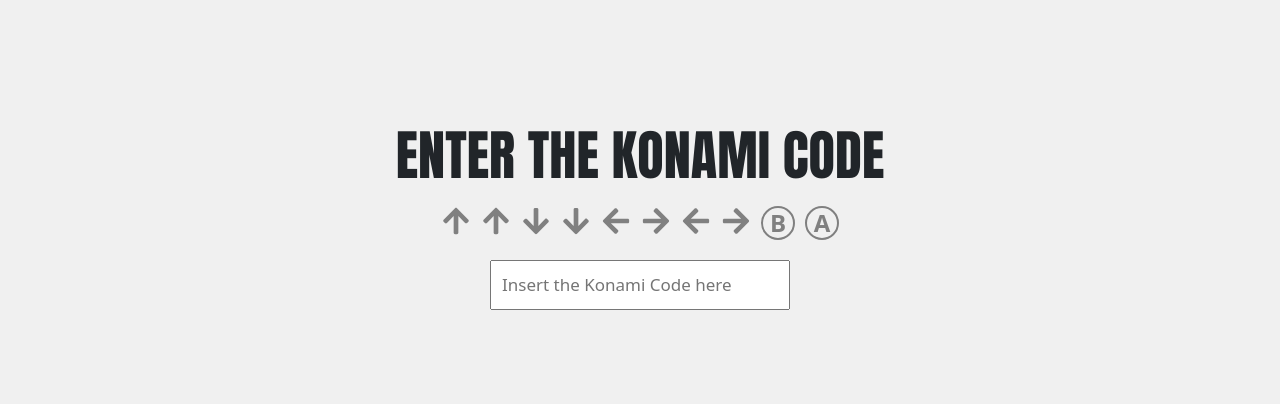
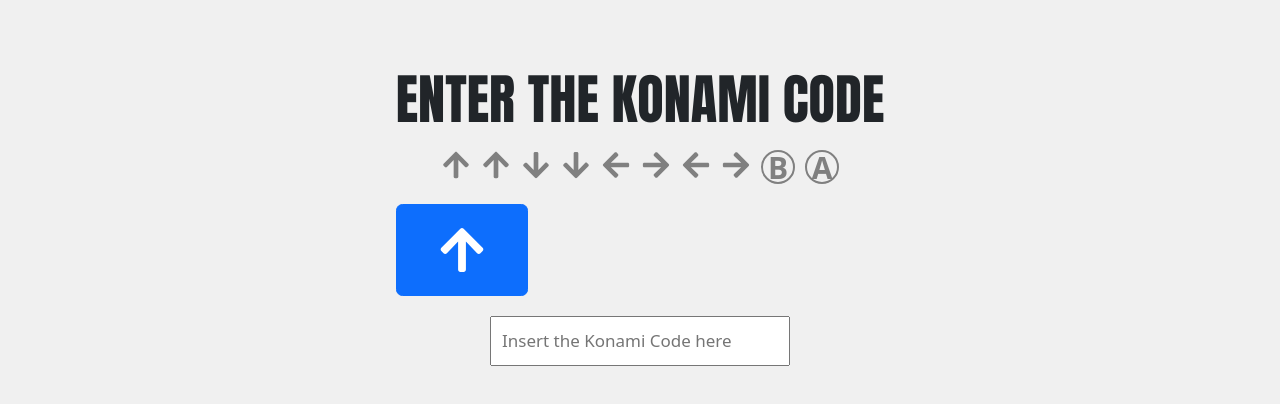
Before and after one commit to dcartist/lebroncryclubnoreactrouter, a React (Vite) app: page / in a window 1280 px wide. Shown: the part 3530-3934 px from the top of the page. Built offline with nearby package versions, Linux system fonts and the light colour scheme; no server answers; a web font is replaced by a local one.

Commit message:
functional konami button

```diff
--- a/src/App.jsx
+++ b/src/App.jsx
@@ -10,11 +10,11 @@
   console.log(import.meta.env.VITE_API_URL);
   return (
     <>
+
       <MainPage />
       <Gallery></Gallery>
-      <Poem></Poem>
-
-      <Greetings> </Greetings>
+      <Poem/>
+      <Greetings/>
       <Konami></Konami>
     </>
   );
--- a/src/Sections/Konami/konami.jsx
+++ b/src/Sections/Konami/konami.jsx
@@ -1,84 +1,121 @@
 import Button from 'react-bootstrap/Button';
 import Modal from 'react-bootstrap/Modal';
 import { useState, useEffect, useRef } from 'react';
-
-import { Header1 } from '../../Components/Headers/Headers'
-import { FaArrowUp, FaArrowDown, FaArrowLeft, FaArrowRight, FaCircle } from 'react-icons/fa'; // Use FaCircle for "A" and "B"
-
+import { Header1 } from '../../Components/Headers/Headers';
+import { FaArrowUp, FaArrowDown, FaArrowLeft, FaArrowRight } from 'react-icons/fa';
 
 export function Konami() {
-
   const [showModal, setShowModal] = useState(false);
   const [keySequence, setKeySequence] = useState([]);
+  const [currentStep, setCurrentStep] = useState(0); // Track the current step in the sequence
+  const [errorMessage, setErrorMessage] = useState('');
+  const [inputValue, setInputValue] = useState(''); // Track the input field value
   const inputRef = useRef(null);
-    const [errorMessage, setErrorMessage] = useState('');
+
   const konamiCode = [
     "ArrowUp", "ArrowUp", "ArrowDown", "ArrowDown",
     "ArrowLeft", "ArrowRight", "ArrowLeft", "ArrowRight",
     "b", "a"
   ];
 
+  const handleButtonClick = () => {
+    const expectedKey = konamiCode[currentStep];
 
-  useEffect(() => {
-    const handleKeyDown = (event) => {
-      if (document.activeElement === inputRef.current) {
-        setKeySequence((prevSequence) => {
-          const newSequence = [...prevSequence, event.key].slice(-konamiCode.length);
+    const newSequence = [...keySequence, expectedKey].slice(-konamiCode.length);
 
-          // Check if the sequence matches the Konami Code
-          if (newSequence.join('') === konamiCode.join('')) {
-            setShowModal(true);
-            setErrorMessage(''); // Clear error message on success
-          } else if (!konamiCode.slice(0, newSequence.length).every((key, index) => key === newSequence[index])) {
-            // Reset if the sequence is incorrect
+    // Update the input field
+    setInputValue((prevValue) => {
+      const updatedValue = prevValue.trim().split(' ');
+      if (updatedValue.length <= currentStep) {
+        updatedValue.push(expectedKey);
+      } else {
+        updatedValue[currentStep] = expectedKey;
+      }
+      return updatedValue.join(' ');
+    });
+
+    // Check if sequence so far is valid
+    if (!konamiCode.slice(0, newSequence.length).every((k, index) => k === newSequence[index])) {
+      // Incorrect sequence: reset
       setErrorMessage('Incorrect code. Try again!');
-            return [];
+      setKeySequence([]);
+      setCurrentStep(0);
+      setInputValue('');
+      return;
     }
 
-          return newSequence;
-        });
+    // Sequence correct so far
+    setKeySequence(newSequence);
+
+    if (newSequence.join('') === konamiCode.join('')) {
+      // Full sequence matched
+      setShowModal(true);
+      setErrorMessage('');
+      setKeySequence([]);
+      setCurrentStep(0);
+      setInputValue('');
+    } else {
+      // Go to next step
+      setCurrentStep(currentStep + 1);
     }
   };
-
-    window.addEventListener('keydown', handleKeyDown);
-    return () => {
-      window.removeEventListener('keydown', handleKeyDown);
-    };
-  }, []);
 
   const getIconColor = (index) => {
     return keySequence[index] === konamiCode[index] ? 'purple' : 'grey';
   };
 
+  const getIconForKey = (key) => {
+    switch (key) {
+      case "ArrowUp":
+        return <FaArrowUp size={50} />;
+      case "ArrowDown":
+        return <FaArrowDown size={50} />;
+      case "ArrowLeft":
+        return <FaArrowLeft size={50} />;
+      case "ArrowRight":
+        return <FaArrowRight size={50} />;
+      case "b":
+        return <span style={{ fontSize: '50px', fontWeight: 'bold' }}>B</span>;
+      case "a":
+        return <span style={{ fontSize: '50px', fontWeight: 'bold' }}>A</span>;
+      default:
+        return null;
+    }
+  };
 
+  const getButtonIconForKey = () => {
+    // Dynamically determine the icon based on the current step
+    const key = konamiCode[currentStep];
+    return getIconForKey(key);
+  };
 
-  return(
+  return (
     <div className="container-fluid vh-100 d-flex text-center justify-content-center align-items-center" style={{ backgroundColor: '#f0f0f0' }}>
       <div className="row">
+        <div className="col">
+          <Header1 headname="ENTER THE KONAMI CODE" />
 
-    <div className="col">
-
-         <Header1  headname="ENTER THE KONAMI CODE"/>
-            <div style={{ display: 'flex', margin: '20px auto', gap: '10px', justifyContent: 'center',flexDirection: 'row', }}>
+          {/* Top Icons */}
+          <div style={{ display: 'flex', margin: '20px auto', gap: '10px', justifyContent: 'center', flexDirection: 'row' }}>
             <FaArrowUp color={getIconColor(0)} size={30} />
-                <FaArrowUp color={getIconColor(1)}  size={30} />
-                <FaArrowDown color={getIconColor(2)}  size={30} />
-                <FaArrowDown color={getIconColor(3)}  size={30} />
-                <FaArrowLeft color={getIconColor(4)}  size={30} />
-                <FaArrowRight color={getIconColor(5)}  size={30} />
-                <FaArrowLeft color={getIconColor(6)}  size={30} />
-                <FaArrowRight color={getIconColor(7)}  size={30} />
+            <FaArrowUp color={getIconColor(1)} size={30} />
+            <FaArrowDown color={getIconColor(2)} size={30} />
+            <FaArrowDown color={getIconColor(3)} size={30} />
+            <FaArrowLeft color={getIconColor(4)} size={30} />
+            <FaArrowRight color={getIconColor(5)} size={30} />
+            <FaArrowLeft color={getIconColor(6)} size={30} />
+            <FaArrowRight color={getIconColor(7)} size={30} />
             <div
               style={{
                 color: getIconColor(8),
-                    fontSize: '24px',
+                fontSize: '30px',
                 fontWeight: 'bold',
                 display: 'flex',
                 alignItems: 'center',
                 justifyContent: 'center',
                 padding: '15px',
-                    width: '24px',
-                    height: '24px',
+                width: '30px',
+                height: '30px',
                 borderRadius: '50%',
                 border: `2px solid ${getIconColor(8)}`,
               }}
@@ -88,14 +125,14 @@
             <div
               style={{
                 color: getIconColor(9),
-                    fontSize: '24px',
+                fontSize: '30px',
                 fontWeight: 'bold',
                 display: 'flex',
                 alignItems: 'center',
                 justifyContent: 'center',
                 padding: '15px',
-                    width: '24px',
-                    height: '24px',
+                width: '30px',
+                height: '30px',
                 borderRadius: '50%',
                 border: `2px solid ${getIconColor(9)}`,
               }}
@@ -104,20 +141,35 @@
             </div>
           </div>
 
+          {/* Large Button */}
+          <div style={{ marginTop: '20px' }}>
+  <Button
+    onClick={handleButtonClick}
+    style={{ padding: '20px 40px', fontSize: '24px', display: 'flex', alignItems: 'center', justifyContent: 'center' }}
+  >
+    {getButtonIconForKey()} {/* Dynamically display the correct icon */}
+  </Button>
+</div>
 
+          {/* Input Field */}
           <div style={{ margin: '20px' }}>
             <input
               ref={inputRef}
               type="text"
+              value={inputValue} // Bind the input field to the state
               placeholder="Insert the Konami Code here"
               style={{ padding: '10px', width: '300px' }}
+              readOnly // Make the input field read-only
             />
           </div>
+
+          {/* Error Message */}
           {errorMessage && (
             <div style={{ color: 'red', marginTop: '10px' }}>
               {errorMessage}
             </div>
           )}
+
           {/* Modal */}
           <Modal show={showModal} onHide={() => setShowModal(false)}>
             <Modal.Header closeButton>
@@ -133,5 +185,5 @@
         </div>
       </div>
     </div>
-  )
+  );
 }
```
Lines whose indentation alone changed are shown as unchanged.
